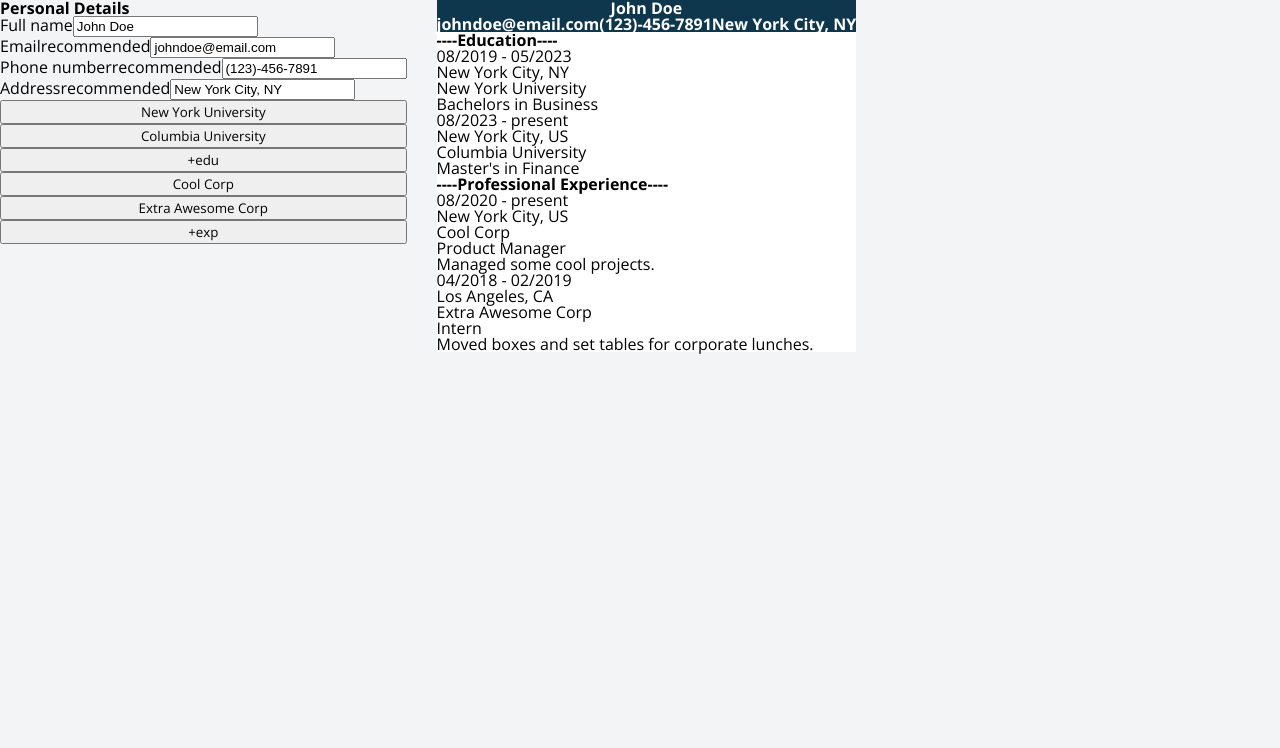
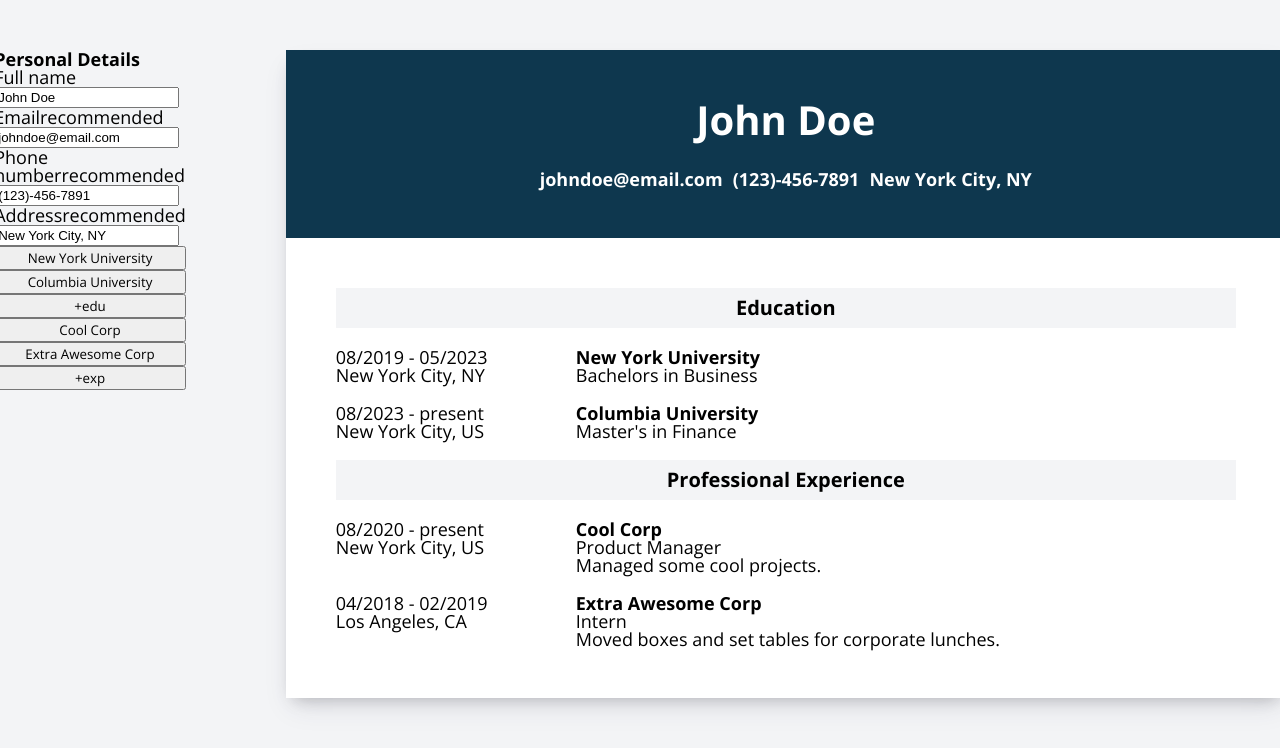
Before and after one commit to seanmckone/odin-cv-application, a React (Vite) app: page / in a window 1280 px wide. Shown: the top 748 px of the page. Built offline with nearby package versions, Linux system fonts and the light colour scheme.

Commit message:
Create initial styling for resume section

```diff
--- a/src/components/resume/Resume.jsx
+++ b/src/components/resume/Resume.jsx
@@ -6,10 +6,12 @@ function Resume({ personalDetails, educations, experiences }) {
   return (
     <div className="resume">
       <ResumeHeader resumeHeaderData={personalDetails}></ResumeHeader>
-      <h3>----Education----</h3>
-      <DisplaySection section={educations}></DisplaySection>
-      <h3>----Professional Experience----</h3>
-      <DisplaySection section={experiences}></DisplaySection>
+      <div className="resume-details">
+        <h3 className="section-title">Education</h3>
+        <DisplaySection section={educations}></DisplaySection>
+        <h3 className="section-title">Professional Experience</h3>
+        <DisplaySection section={experiences}></DisplaySection>
+      </div>
     </div>
   );
 }
--- a/src/components/resume/ResumeHeader.jsx
+++ b/src/components/resume/ResumeHeader.jsx
@@ -3,7 +3,7 @@ import "../../styles/ResumeHeader.css";
 function ResumeHeader({ resumeHeaderData }) {
   return (
     <div className="resume-header">
-      <h1>{resumeHeaderData.fullName}</h1>
+      <h1 className="resume-name">{resumeHeaderData.fullName}</h1>
       <div className="header-contact-info">
         <h3>{resumeHeaderData.email}</h3>
         <h3>{resumeHeaderData.phoneNumber}</h3>
--- a/src/components/resume/Section.jsx
+++ b/src/components/resume/Section.jsx
@@ -1,3 +1,5 @@
+import "../../styles/Section.css";
+
 function Section({ sectionData }) {
   return (
     <div className="section">
@@ -11,10 +13,10 @@ function Section({ sectionData }) {
         <h4>
           {sectionData.company ? sectionData.company : sectionData.school}
         </h4>
-        <h4>
+        <p>
           {sectionData.position ? sectionData.position : sectionData.degree}
-        </h4>
-        {sectionData.description && <h4>{sectionData.description}</h4>}
+        </p>
+        {sectionData.description && <p>{sectionData.description}</p>}
       </div>
     </div>
   );
--- a/src/styles/App.css
+++ b/src/styles/App.css
@@ -1,6 +1,7 @@
 .app {
   display: flex;
-  gap: 30px;
+  gap: 100px;
+  justify-content: center;
 }
 
 .edit-side {
--- a/src/styles/Resume.css
+++ b/src/styles/Resume.css
@@ -1,3 +1,21 @@
 .resume {
   background-color: var(--resume-bg-color);
+  width: 1000px;
+  box-shadow:
+    rgba(50, 50, 93, 0.1) 0px 13px 27px -5px,
+    rgba(0, 0, 0, 0.25) 0px 8px 16px -8px;
 }
+
+.resume-details {
+  display: flex;
+  flex-direction: column;
+  gap: 20px;
+  padding: 50px;
+}
+
+.section-title {
+  text-align: center;
+  background-color: var(--main-bg-color);
+  font-size: 20px;
+  padding: 10px;
+}
--- a/src/styles/ResumeHeader.css
+++ b/src/styles/ResumeHeader.css
@@ -1,14 +1,20 @@
-h1 {
-  font-size: 30px;
+.resume-name {
+  font-size: 40px;
 }
 
 .resume-header {
   text-align: center;
   background-color: var(--resume-accent-color);
   color: var(--resume-bg-color);
+  padding: 50px;
+  display: flex;
+  flex-direction: column;
+  gap: 30px;
 }
 
 .header-contact-info {
   display: flex;
   flex-direction: row;
+  gap: 10px;
+  justify-content: center;
 }
--- /dev/null
+++ b/src/styles/Section.css
@@ -0,0 +1,5 @@
+.section {
+  display: grid;
+  grid-template-columns: 1fr 3fr;
+  gap: 20px;
+}
--- a/src/styles/main.css
+++ b/src/styles/main.css
@@ -15,7 +15,7 @@
   --accent-bg-color: white;
   --resume-bg-color: white;
   --resume-accent-color: #0e374e;
-  font-size: 16px;
+  font-size: 18px;
 }
 
 * {
@@ -25,6 +25,7 @@
 body {
   font-family: "Open Sans", sans-serif;
   background-color: var(--main-bg-color);
+  padding: 50px;
 }
 
 button {
@@ -33,6 +34,7 @@ button {
 
 h1,
 h2,
-h3 {
+h3,
+h4 {
   font-weight: bold;
 }
```
